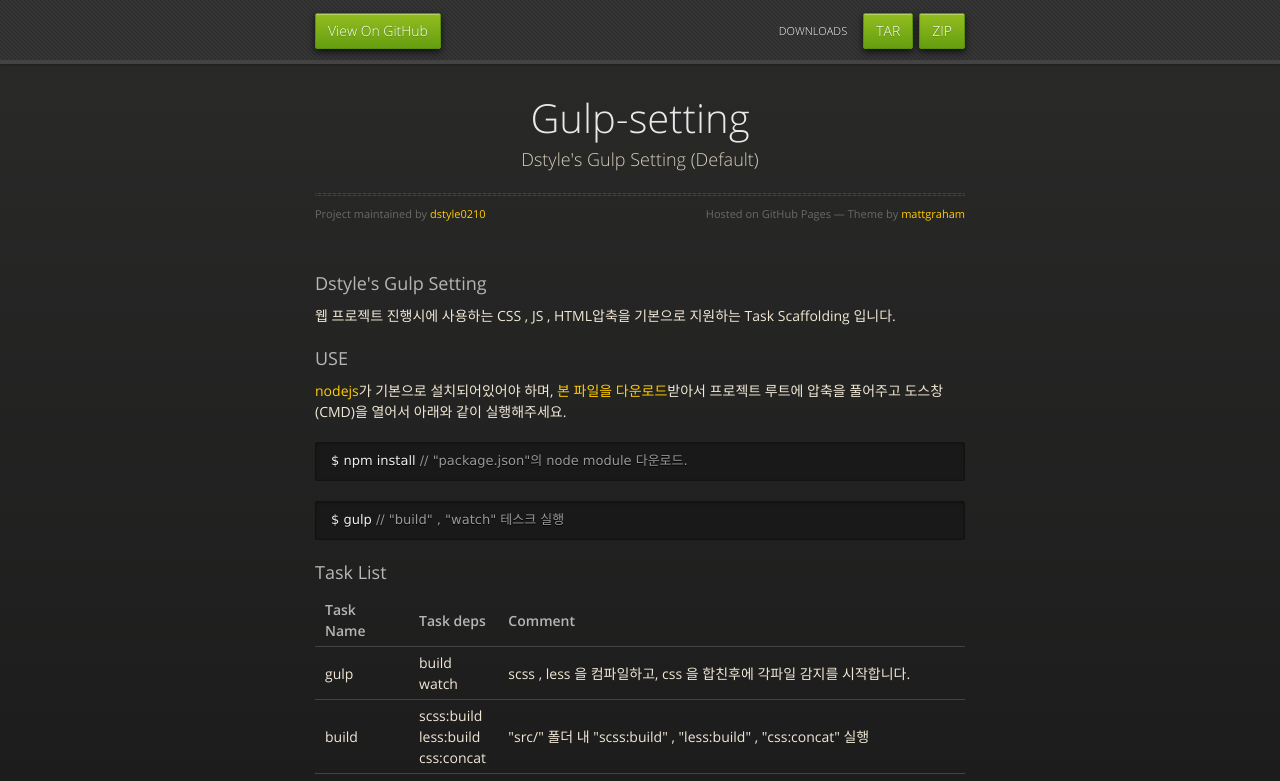
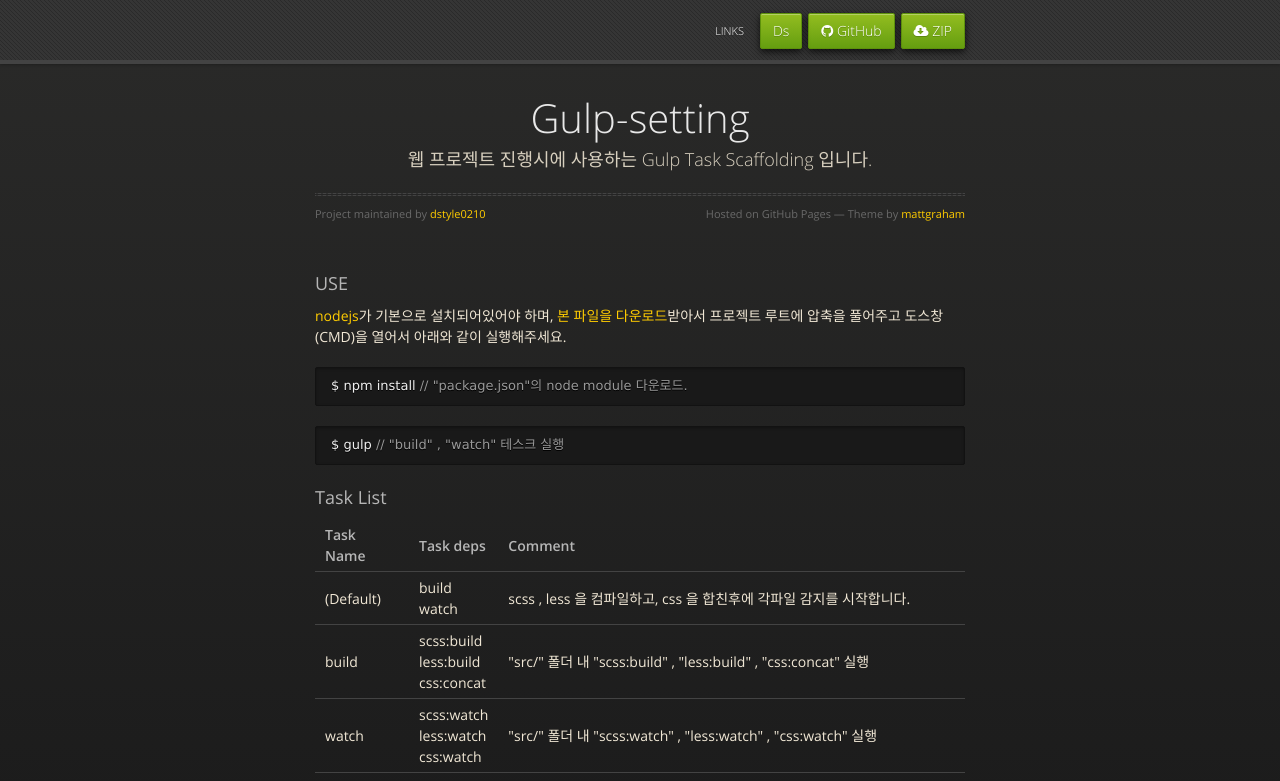
Before and after one commit to dstyle0210/gulp-setting, a website: page index.html in a window 1280 px wide. Shown: the top 781 px of the page. Drawn offline with nearby package versions, Linux system fonts and the light colour scheme.

Commit message:
readme , index , license 추가.

```diff
--- a/index.html
+++ b/index.html
@@ -6,6 +6,8 @@
     <title>Front-End 용 Task Runnner 걸프 셋팅 Gulp-setting by dstyle0210</title>
     <link rel="stylesheet" href="stylesheets/styles.css">
     <link rel="stylesheet" href="stylesheets/github-dark.css">
+    <link rel="stylesheet" href="https://cdnjs.cloudflare.com/ajax/libs/font-awesome/4.6.3/css/font-awesome.min.css">
+
     <script src="https://ajax.googleapis.com/ajax/libs/jquery/1.7.1/jquery.min.js"></script>
     <script src="javascripts/respond.js"></script>
     <!--[if lt IE 9]>
@@ -15,34 +17,35 @@
     <link rel="stylesheet" href="stylesheets/ie.css">
     <![endif]-->
     <meta name="viewport" content="width=device-width, initial-scale=1, user-scalable=no">
-
+<style>
+#header nav{background:none;}
+#header nav li.fork,#header nav li.me{float:right;margin-left:6px;}
+</style>
   </head>
   <body>
       <div id="header">
-        <nav>
-          <li class="fork"><a href="https://github.com/dstyle0210/gulp-setting">View On GitHub</a></li>
-          <li class="downloads"><a href="https://github.com/dstyle0210/gulp-setting/zipball/master">ZIP</a></li>
-          <li class="downloads"><a href="https://github.com/dstyle0210/gulp-setting/tarball/master">TAR</a></li>
-          <li class="title">DOWNLOADS</li>
-        </nav>
-      </div><!-- end header -->
+		<nav>
+
+			<li class="downloads"><a href="https://github.com/dstyle0210/gulp-setting/zipball/master"><i class="fa fa-cloud-download" aria-hidden="true"></i> ZIP</a></li>
+			<li class="fork"><a href="https://github.com/dstyle0210/gulp-setting"><i class="fa fa-github" aria-hidden="true"></i>  GitHub</a></li>
+			<li class="me"><a href="http://dstyle0210.github.io/">Ds</a></li>
+			<li class="title">LINKS</li>
+		</nav>
+	</div><!-- end header -->
 
     <div class="wrapper">
 
       <section>
         <div id="title">
           <h1>Gulp-setting</h1>
-          <p>Dstyle&#39;s Gulp Setting (Default)</p>
+          <p>웹 프로젝트 진행시에 사용하는 Gulp Task Scaffolding 입니다.</p>
           <hr>
           <span class="credits left">Project maintained by <a href="https://github.com/dstyle0210">dstyle0210</a></span>
           <span class="credits right">Hosted on GitHub Pages &mdash; Theme by <a href="https://twitter.com/michigangraham">mattgraham</a></span>
         </div>
 
-        <h3>Dstyle's Gulp Setting</h3>
-        <p>웹 프로젝트 진행시에 사용하는 CSS , JS , HTML압축을 기본으로 지원하는 Task Scaffolding 입니다.</p>
-
         <h3>USE</h3>
-        <p><a href="https://nodejs.org/ko/" target="_blank">nodejs</a>가 기본으로 설치되어있어야 하며, <a href="#">본 파일을 다운로드</a>받아서 프로젝트 루트에 압축을 풀어주고 도스창(CMD)을 열어서 아래와 같이 실행해주세요.</p>
+        <p><a href="https://nodejs.org/ko/" target="_blank">nodejs</a>가 기본으로 설치되어있어야 하며, <a href="https://github.com/dstyle0210/gulp-setting/zipball/master">본 파일을 다운로드</a>받아서 프로젝트 루트에 압축을 풀어주고 도스창(CMD)을 열어서 아래와 같이 실행해주세요.</p>
 <style>
 pre code span.c{color:#999;}
 </style>
@@ -59,7 +62,7 @@
 	</thead>
 	<tbody>
 		<tr>
-			<td>gulp</td>
+			<td>(Default)</td>
 			<td>build<br />watch</td>
 			<td>scss , less 을 컴파일하고, css 을 합친후에 각파일 감지를 시작합니다.</td>
 		</tr>
```
Also changed, not shown: README.md, 1 other file.
